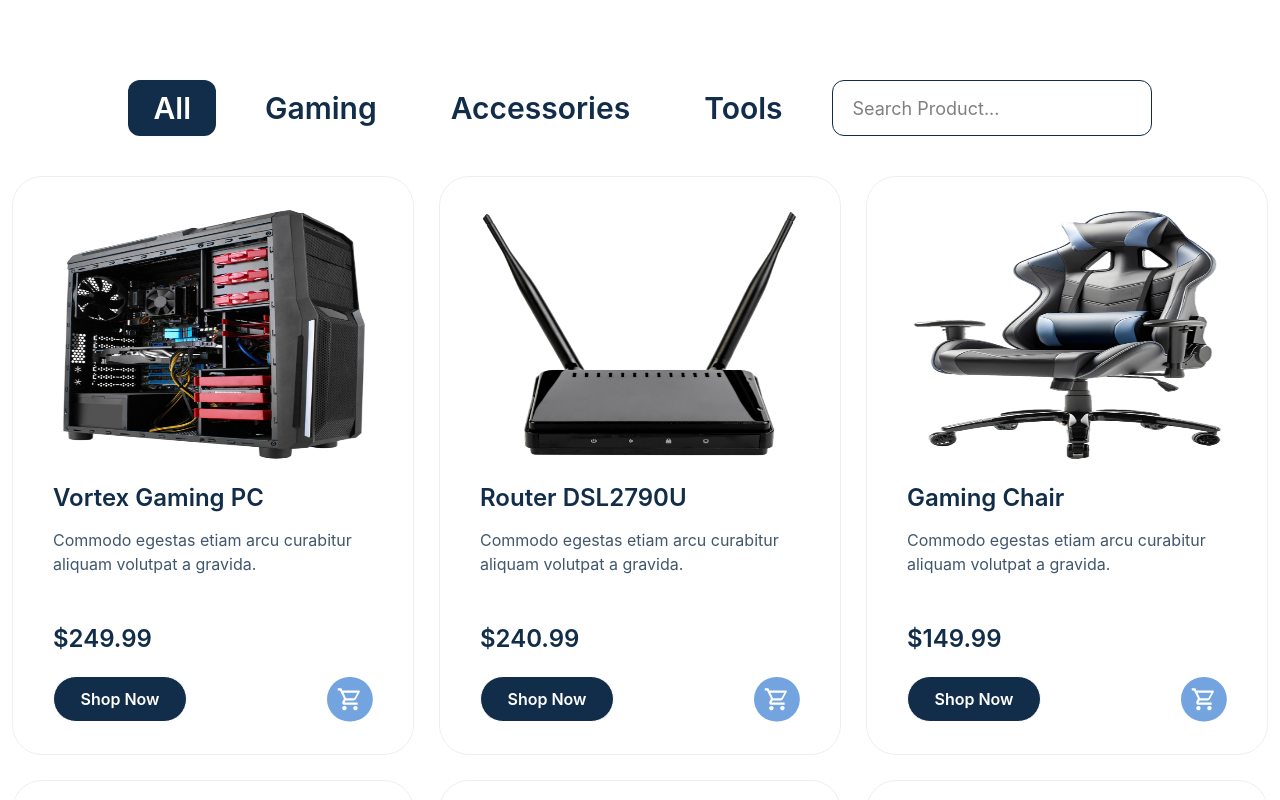
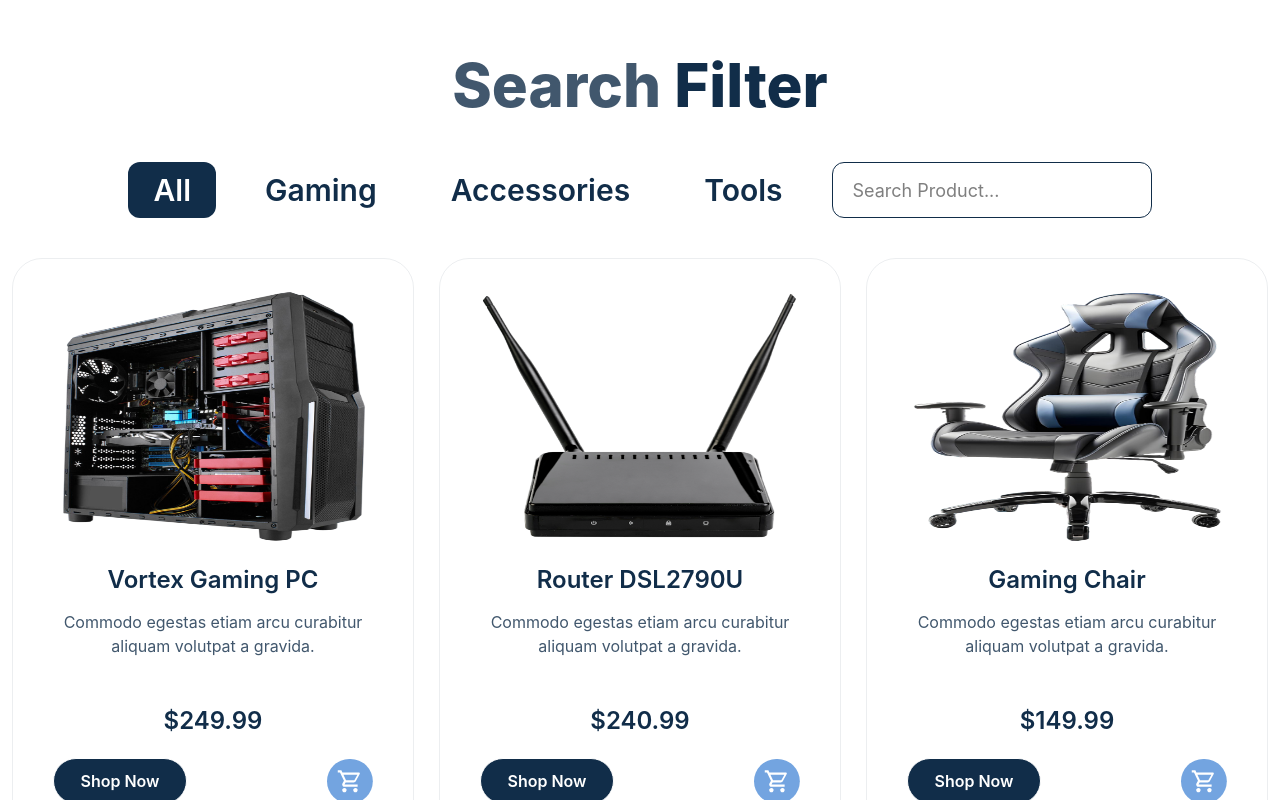
Before and after one commit to sumitbishnoi00/search-filter, a React (Vite) app: page / in a window 1280 px wide. Shown: the top 800 px of the page. Built offline with nearby package versions, Linux system fonts and the light colour scheme.

Commit message:
add heading

```diff
--- a/src/components/home/Cards.jsx
+++ b/src/components/home/Cards.jsx
@@ -19,8 +19,10 @@ const Cards = () => {
 
 
   return (
-    <section className='px-3 py-20'>
-      <div className='max-w-335 w-full mx-auto flex flex-col items-center justify-center'>
+    <section className='px-3 sm:pb-20 pb-10 pt-10'>
+      <div className='max-w-335 w-full mx-auto flex flex-col items-center justify-center text-center'>
+
+      <h1 className='font-extrabold md:text-6xl sm:text-5xl text-4xl leading-[150%] text-light-blue mb-8'> Search <span className='text-dark-blue'> Filter </span></h1>
 
         {/* Filter button */}
 
```
